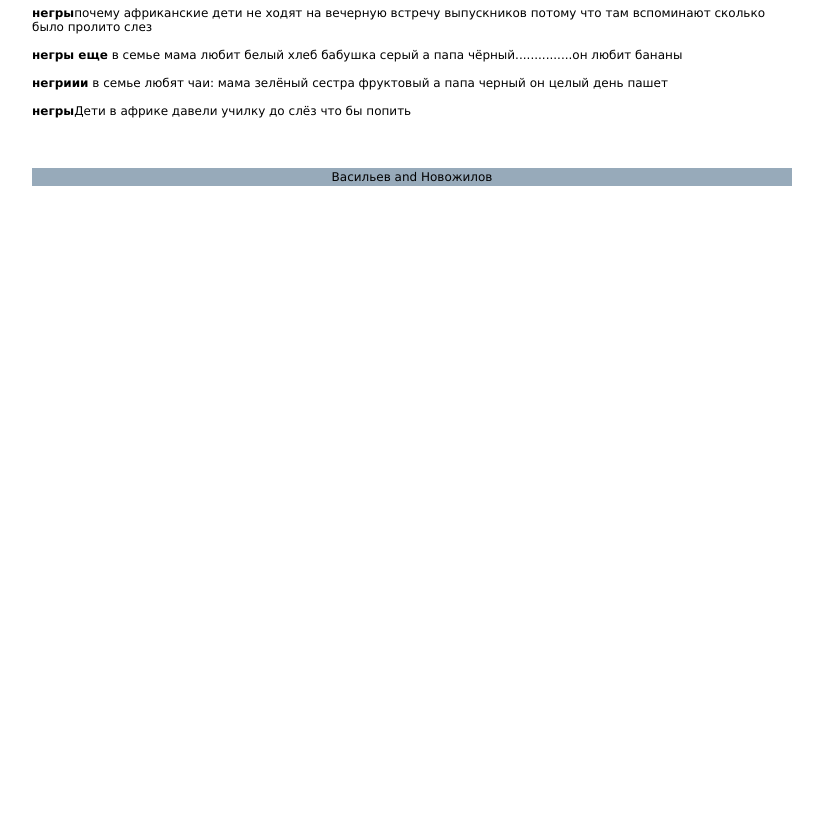
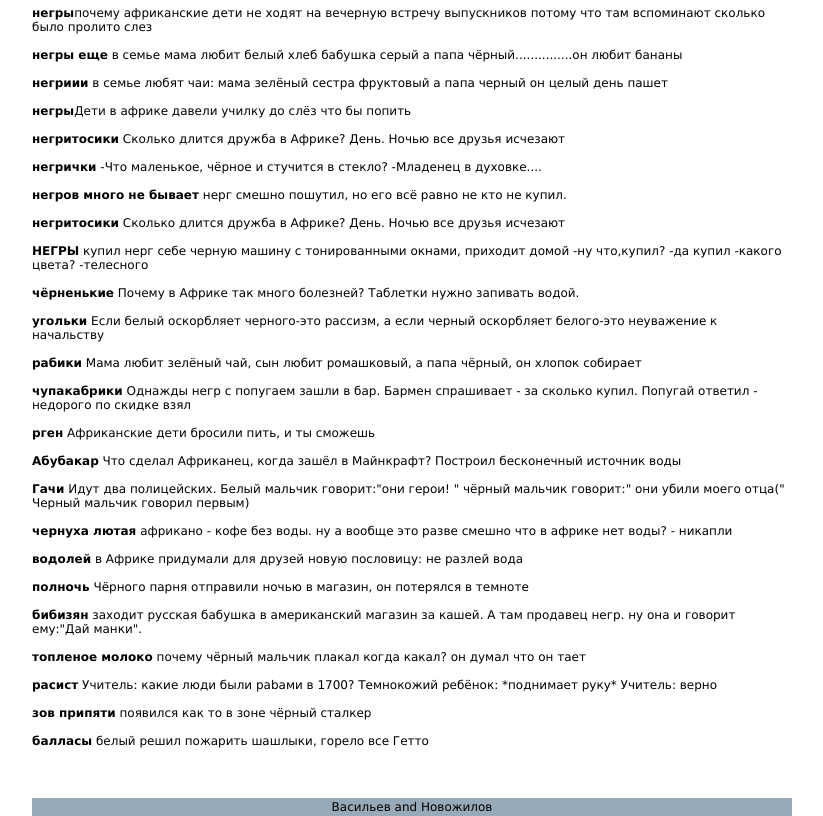
Before and after one commit to Vovan2006/Stavki, a plain HTML site: page vzrol.htm in a window 1280 px wide. Shown: the part 400-1216 px from the top of the page, without its empty margins (228-1051 px from the left). Before the commit the page ends 800 px from the top, so only its background shows below. Drawn offline with Linux system fonts and the light colour scheme.

Commit message:
Update vzrol.htm

```diff
--- a/vzrol.htm
+++ b/vzrol.htm
@@ -100,6 +100,76 @@
 <br><br>
 <b>негры</b>Дети в африке давели училку до слёз что бы попить
 
+<br><br>
+<b>негритосики</b> Сколько длится дружба в Африке? День. Ночью все друзья исчезают
+
+<br><br>
+<b>негрички</b>  -Что маленькое, чёрное и стучится в стекло?
+-Младенец в духовке....
+
+<br><br>
+<b>негров много не бывает</b> нерг смешно пошутил, но его всё равно не кто не купил.
+
+<br><br>
+<b>негритосики</b> Сколько длится дружба в Африке? День. Ночью все друзья исчезают
+
+<br><br>
+<b>НЕГРЫ</b> купил нерг себе черную машину с тонированными окнами, приходит домой
+-ну что,купил?
+-да купил
+-какого цвета?
+-телесного
+
+<br><br>
+<b>чёрненькие</b> Почему в Африке так много болезней?
+Таблетки нужно запивать водой.
+
+<br><br>
+<b>угольки</b> Если белый оскорбляет черного-это рассизм, а если черный оскорбляет белого-это неуважение к начальству
+
+<br><br>
+<b>рабики</b> Мама любит зелёный чай, сын любит ромашковый, а папа чёрный, он хлопок собирает
+
+<br><br>
+<b>чупакабрики</b> Однажды негр с попугаем зашли в бар. Бармен спрашивает - за сколько купил. Попугай ответил - недорого по скидке взял
+
+<br><br>
+<b>рген</b> Африканские дети бросили пить, и ты сможешь
+
+<br><br>
+<b>Абубакар</b> Что сделал Африканец, когда зашёл в Майнкрафт? Построил бесконечный источник воды
+
+<br><br>
+<b>Гачи</b>  Идут два полицейских.
+Белый мальчик говорит:"они герои! "
+чёрный мальчик говорит:" они убили моего отца(" Черный мальчик говорил первым)
+
+<br><br>
+<b>чернуха лютая</b> африкано - кофе без воды. ну а вообще это разве смешно что в африке нет воды?
+- никапли
+
+<br><br>
+<b>водолей</b> в Африке придумали для друзей новую пословицу: не разлей вода
+
+<br><br>
+<b>полночь</b> Чёрного парня отправили ночью в магазин, он потерялся в темноте
+
+<br><br>
+<b>бибизян</b> заходит русская бабушка в американский магазин за кашей. А там продавец негр. ну она и говорит ему:"Дай манки".
+
+<br><br>
+<b>топленое молоко</b> почему чёрный мальчик плакал когда какал? он думал что он тает
+
+<br><br>
+<b>расист</b> Учитель: какие люди были раbами в 1700?
+Темнокожий ребёнок: *поднимает руку*
+Учитель: верно
+
+<br><br>
+<b>зов припяти</b> появился как то в зоне чёрный сталкер
+
+<br><br>
+<b>балласы</b> белый решил пожарить шашлыки, горело все Гетто
 
 
       <TABLE cellSpacing=0 cellPadding=0 width="100%" border=0>
```
